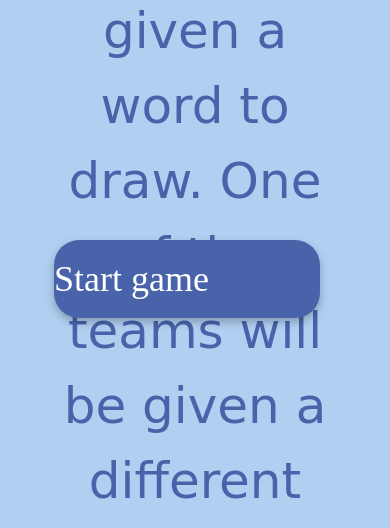
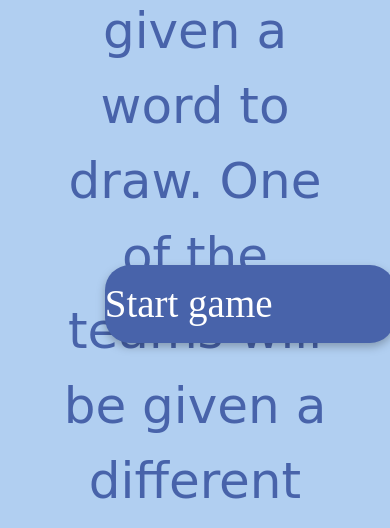
Before and after one commit to CorrWu/cs160-project-4-interactive-prototype, a Django app: page /draw/instructions_phone/ in a window 390 px wide. Shown: the part 400-928 px from the top of the page. Run offline with Django 3.2, Linux system fonts and the light colour scheme; some libraries are stand-ins or nearby versions; some web fonts are replaced.

Commit message:
instruction phone

```diff
--- a/draw/templates/draw/instructions_phone.html
+++ b/draw/templates/draw/instructions_phone.html
@@ -21,6 +21,10 @@
         height: 78px;
         left: 54px;
         top: 640px;
+        width: 75vw;
+        margin-left: 13vw;
+        margin-top: 3vh;
+        border-radius: 50px;
 
         filter: drop-shadow(0px 4px 4px rgba(0, 0, 0, 0.25));
         border-radius: 25px;
@@ -49,8 +53,8 @@
         font-family: Salsa;
         font-style: normal;
         font-weight: normal;
-        font-size: 36px;
-        line-height: 44px;
+        font-size: 10vw;
+        line-height: 11vw;
         display: flex;
         align-items: center;
         text-align: center;
@@ -70,6 +74,7 @@
             <a id="start_text" class="button" href="/draw/word_phone"> Start game </a>
         </div>
     </div>
+
 </body>
 <script>
 
```
